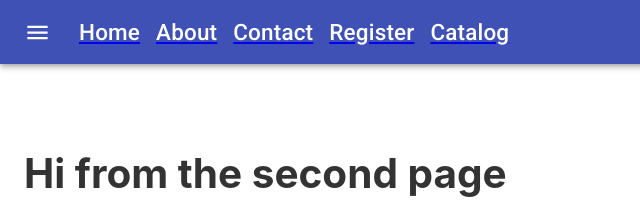
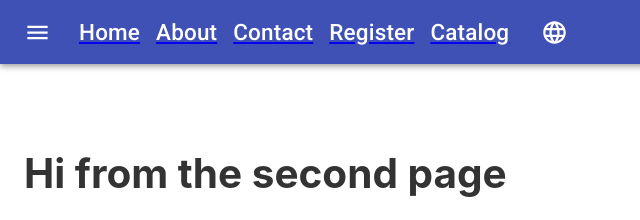
Before and after one commit to ricardolyon/amigurumis-gatsby-contentful-i18n, a Gatsby site: page /page-2 in a window 1280 px wide. Shown: the top 220 px of the page, 0-640 px from the left. Built offline with nearby package versions, Linux system fonts and the light colour scheme; Gatsby itself is replaced by a stand-in of ours.

Commit message:
Add Language Icon

```diff
--- a/src/components/navigation.js
+++ b/src/components/navigation.js
@@ -7,6 +7,8 @@ import Button from '@material-ui/core/Button';
 import IconButton from '@material-ui/core/IconButton';
 import MenuIcon from '@material-ui/icons/Menu';
 import { Link } from 'gatsby';
+import LangIcon from '@material-ui/icons/Language'
+import { MenuItem } from '@material-ui/core';
 
 const useStyles = makeStyles((theme) => ({
   root: {
@@ -41,6 +43,9 @@ export default function ButtonAppBar() {
               </Typography>
             </Link>
           })}
+          <MenuItem>
+            <LangIcon />
+          </MenuItem>
         </Toolbar>
       </AppBar>
     </div>
```
